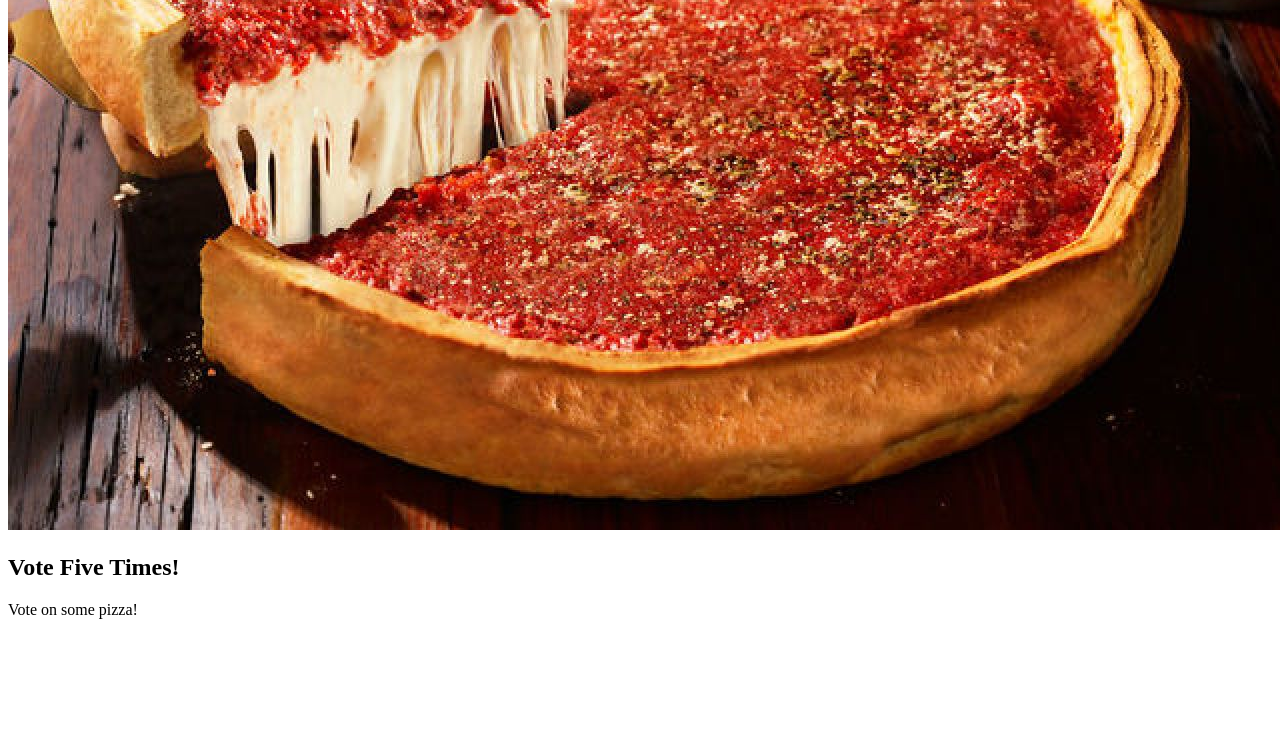
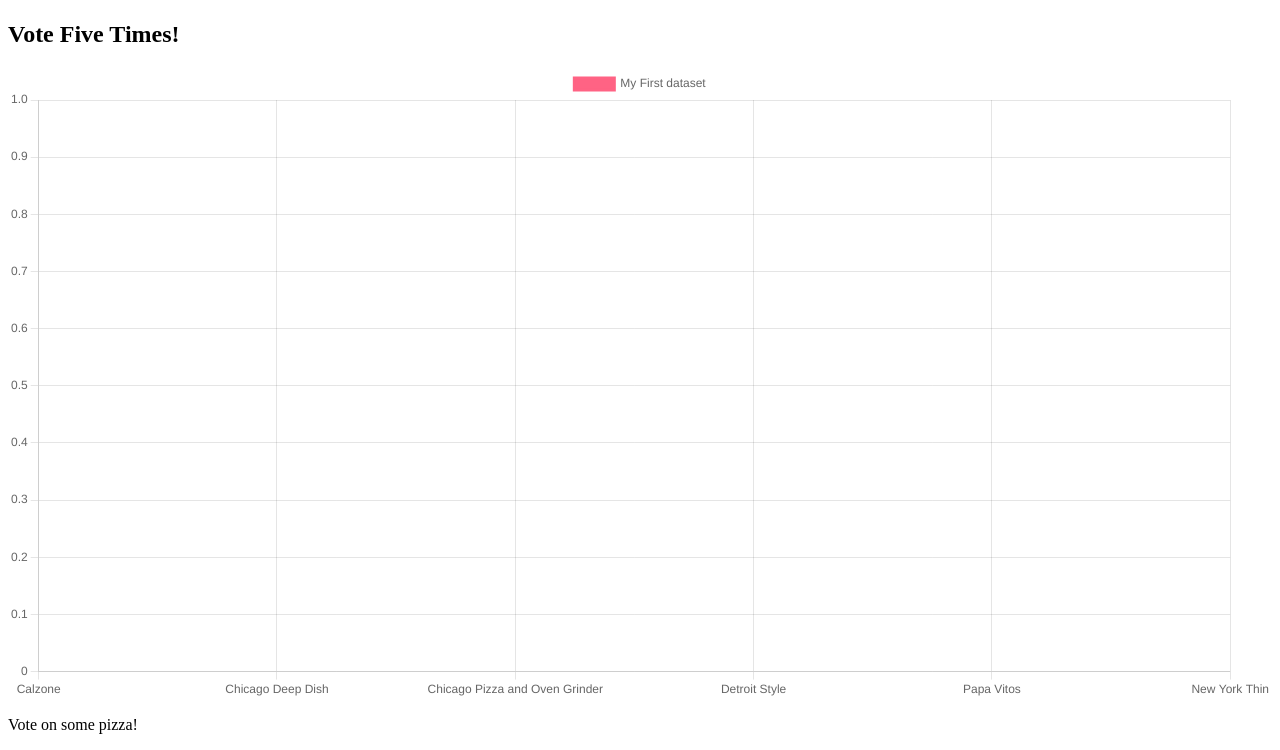
Before and after one commit to Joey393d/BusMall, a plain HTML site: page index.html in a window 1280 px wide. Shown: the part 936-1686 px from the top of the page. Before the commit the page ends 1571 px from the top, so only its background shows below. Drawn offline with nearby package versions, Linux system fonts and the light colour scheme.

Commit message:
added chart

```diff
--- a/css/style.css
+++ b/css/style.css
@@ -0,0 +1,4 @@
+img {
+  height: 300px;
+  width: 500px;
+}
--- a/index.html
+++ b/index.html
@@ -39,6 +39,46 @@
                <h2 id="right_pizza_h2">Vote Five Times!</h2>
             </div>
          </section>
+
+
+         <div>
+            <canvas id="myChart"></canvas>
+          </div>
+          <script src="https://cdn.jsdelivr.net/npm/chart.js"></script>
+
+          <script>
+             const labels = [
+  'Calzone',
+  'Chicago Deep Dish',
+  'Chicago Pizza and Oven Grinder',
+  'Detroit Style',
+  'Papa Vitos',
+  'New York Thin',
+
+];
+const data = {
+  labels: labels,
+  datasets: [{
+    label: 'My First dataset',
+    backgroundColor: 'rgb(255, 99, 132)',
+    borderColor: 'rgb(255, 99, 132)',
+    data: [],
+  }]
+};
+const config = {
+  type: 'line',
+  data,
+  options: {}
+};
+            // === include 'setup' then 'config' above ===
+
+            var myChart = new Chart(
+              document.getElementById('myChart'),
+              config
+            );
+          </script>
+
+
       </main>
       <footer>
          <p>Vote on some pizza!</p>
--- a/js/app.js
+++ b/js/app.js
@@ -1,5 +1,6 @@
 'use strict';
 console.log('js file is connected');
+
 
 
 
@@ -9,8 +10,10 @@ const rightPizzaImageTag = document.getElementById('right_pizza_img');
 
 let totalClicks = 0;
 
+
 let leftPizzaOnThePage = null;
 let rightPizzaOnThePage = null;
+
 
 const PizzaPicture = function(name, imageSrc){
   this.name = name;
@@ -22,6 +25,7 @@ const PizzaPicture = function(name, imageSrc){
   PizzaPicture.allImages.push(this);
 };
 PizzaPicture.allImages = [];
+
 
 
 
@@ -50,10 +54,11 @@ const pickNewPizzas = function(){
 
 
 const handleClickOnPizza = function(event){
-  console.log('Lets handle the click now');
+  console.log('Lets handle the click now... Still.');
   console.log('left pizza on the page. ', leftPizzaOnThePage);
 
   if( totalClicks < 5){
+
 
     const thingWeClickedOn = event.target;
     console.log('event target', event.target);
@@ -91,6 +96,9 @@ const handleClickOnPizza = function(event){
 pizzaImageSectionTag.addEventListener('click', handleClickOnPizza);
 
 
+
+
+
 new PizzaPicture('Brick Oven Pizza', 'images/brickOvenPizza.jpeg');
 new PizzaPicture('Calzone', 'images/calzonePizza.jpeg');
 new PizzaPicture('Chicago Deep Dish', 'images/chicagoPizza.jpeg');
@@ -102,6 +110,7 @@ new PizzaPicture('Detroit Style', 'images/sgDansHtossedMeatLovPizza.jpg');
 
 
 leftPizzaOnThePage = PizzaPicture.allImages[3];
-rightPizzaOnThePage = PizzaPicture.allimages[0];
+rightPizzaOnThePage = PizzaPicture.allImages[0];
+
 
 pickNewPizzas();
```
